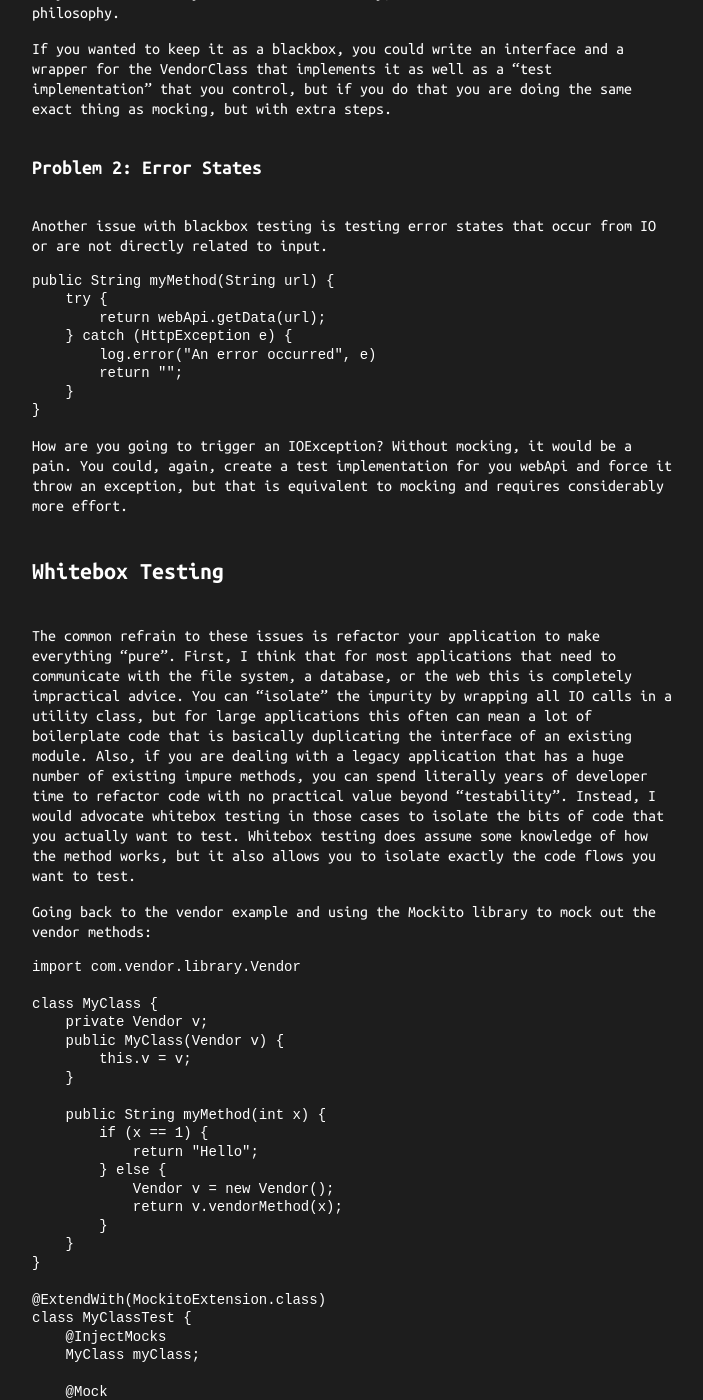
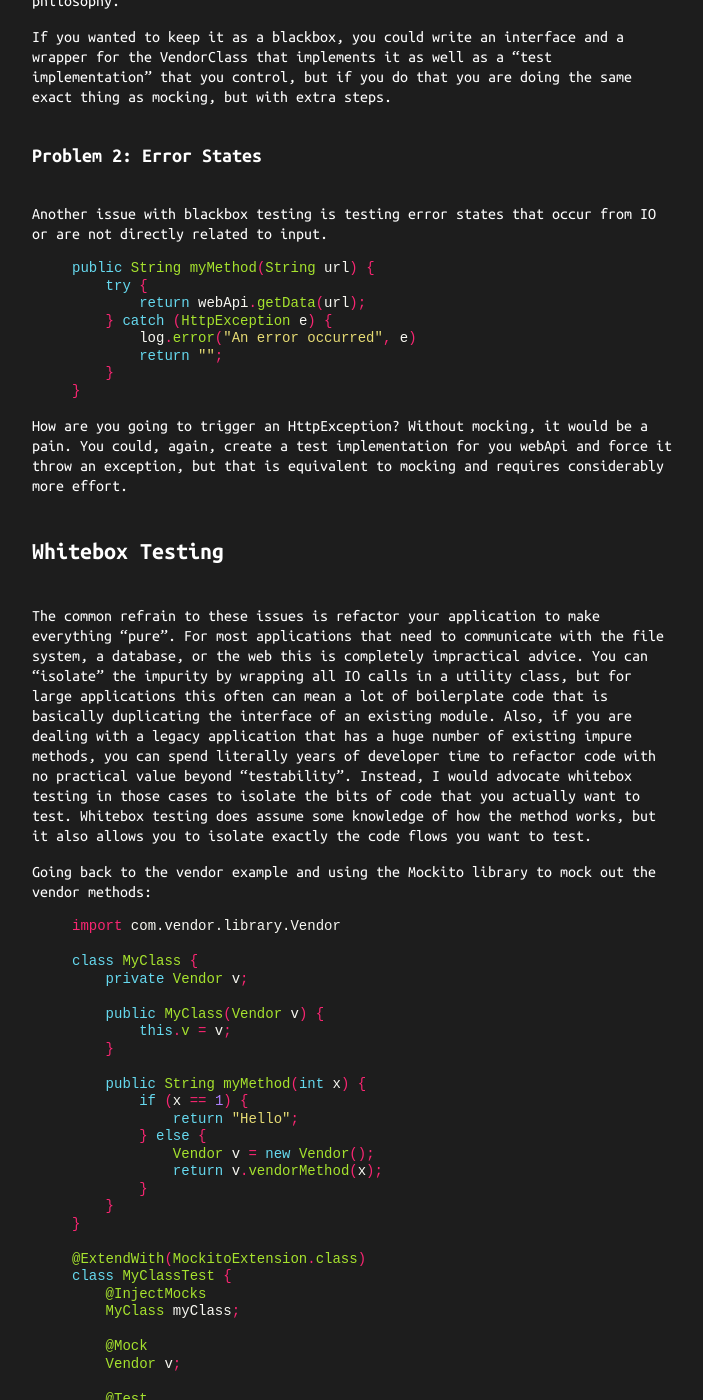
Before and after one commit to harryganz/harryganz.github.io, a Jekyll site: the page built from _posts/2023-06-04-whitebox-vs-blackbox-testing.md, in a window 1280 px wide and 1400 px high, scrolled down 1524 px. Shown: the whole window, without its empty margins (288-991 px from the left). Built offline with Jekyll 4.4.1, drawn with Linux system fonts in a browser that asks for light colours; some of the changed text lies outside the part shown.

Commit message:
Updates post to use syntax highlighting

````diff
--- a/_posts/2023-06-04-whitebox-vs-blackbox-testing.md
+++ b/_posts/2023-06-04-whitebox-vs-blackbox-testing.md
@@ -9,7 +9,7 @@ Many blog posts on testing belabor the need for "pure functions" that will alway
 
 The "gold standard" of testing is "blackbox testing", where code can be treated as a "blackbox" that you send inputs into and it returns outputs. Here is a very simple example of a blackbox test:
 
-```
+{% highlight java %}
 class MyClass {
     public static int add(int x, int y) {
         return x + y;
@@ -22,18 +22,20 @@ class MyClassTest {
         assertEquals(4, MyClass.add(2,2))
     }
 }
-```
+{% endhighlight %}
+
 Here, the `add` method will always return the same output for a given set of inputs. It doesn't have any side effects, and will not throw an exception because it cannot reach the internet, for example.
 
  While this is a good ideal, it tends not to be very practical for "real" applications. Let me provide some examples so you can understand what the issues are:
 
 ### Problem 1: Third Party Methods/APIs
 
-```
+{% highlight java %}
 import com.vendor.library.Vendor
 
 class MyClass {
     private Vendor v;
+
     public MyClass(Vendor v) {
         this.v = v;
     }
@@ -47,7 +49,7 @@ class MyClass {
         }
     }
 }
-```
+{% endhighlight %}
 
 You *could* cover this case by checking what the value returned by `vendorMethod` is for each value of x, update them when the third party API changes, and write a bunch of tests that don't really have anything to do with the code that you wrote. If `vendorMethod` is a utility method that runs entirely locally and is stable, that is a practical option; however, if `vendorMethod` is making an HTTP call or something, then perhaps it might be a good idea to mock it out and only test code that you wrote. Unfortunately, this breaks the blackbox philosophy.
 
@@ -58,7 +60,7 @@ If you wanted to keep it as a blackbox, you could write an interface and a wrapp
 
 Another issue with blackbox testing is testing error states that occur from IO or are not directly related to input.
 
-```
+{% highlight java %}
 public String myMethod(String url) {
     try {
         return webApi.getData(url);
@@ -67,20 +69,22 @@ public String myMethod(String url) {
         return "";
     }
 }
-```
-How are you going to trigger an IOException? Without mocking, it would be a pain. You could, again, create a test implementation for you webApi and force it throw an exception, but that is equivalent to mocking and requires considerably more effort.
+{% endhighlight %}
+
+How are you going to trigger an HttpException? Without mocking, it would be a pain. You could, again, create a test implementation for you webApi and force it throw an exception, but that is equivalent to mocking and requires considerably more effort.
 
 ## Whitebox Testing
 
-The common refrain to these issues is refactor your application to make everything "pure". First, I think that for most applications that need to communicate with the file system, a database, or the web this is completely impractical advice. You can "isolate" the impurity by wrapping all IO calls in a utility class, but for large applications this often can mean a lot of boilerplate code that is basically duplicating the interface of an existing module. Also, if you are dealing with a legacy application that has a huge number of existing impure methods, you can spend literally years of developer time to refactor code with no practical value beyond "testability". Instead, I would advocate whitebox testing in those cases to isolate the bits of code that you actually want to test. Whitebox testing does assume some knowledge of how the method works, but it also allows you to isolate exactly the code flows you want to test.
+The common refrain to these issues is refactor your application to make everything "pure". For most applications that need to communicate with the file system, a database, or the web this is completely impractical advice. You can "isolate" the impurity by wrapping all IO calls in a utility class, but for large applications this often can mean a lot of boilerplate code that is basically duplicating the interface of an existing module. Also, if you are dealing with a legacy application that has a huge number of existing impure methods, you can spend literally years of developer time to refactor code with no practical value beyond "testability". Instead, I would advocate whitebox testing in those cases to isolate the bits of code that you actually want to test. Whitebox testing does assume some knowledge of how the method works, but it also allows you to isolate exactly the code flows you want to test.
 
 Going back to the vendor example and using the Mockito library to mock out the vendor methods:
 
-```
+{% highlight java %}
 import com.vendor.library.Vendor
 
 class MyClass {
     private Vendor v;
+
     public MyClass(Vendor v) {
         this.v = v;
     }
@@ -114,7 +118,8 @@ class MyClassTest {
         assertEquals("vendor string", myClass.myMethod(2));
     }
 }
-```
-I think that some will dismiss this as beating the code into shape and then testing that it takes that shape, but I think that this is sort of the essence of unit testing. Unlike integration tests, in unit test you want to check that a particular unit of code is doing what you want, irrespective of other units. To do that you need to check each branching pathway. If you can't control the flow, you cannot do that.
+{% endhighlight %}
+
+Some will dismiss this as beating the code into shape and then testing that it takes that shape, but I think that this is sort of the essence of unit testing. Unlike integration tests, in unit test you want to check that a particular unit of code is doing what you want, irrespective of other units. To do that you need to check each branching pathway. If you can't control the flow, you cannot do that.
 
 That being said, if you find yourself mocking out methods that you wrote, non-IO methods, or "normal" execution (e.g. non-error states), then perhaps a refactor is in order to make your code more "pure". Whitebox testing should be used sparingly and in places where it makes sense. Over-utilizing whitebox testing can make tests fragile, as a change to implementation may require changes to tests.
````
Also changed, not shown: 1 other file.
